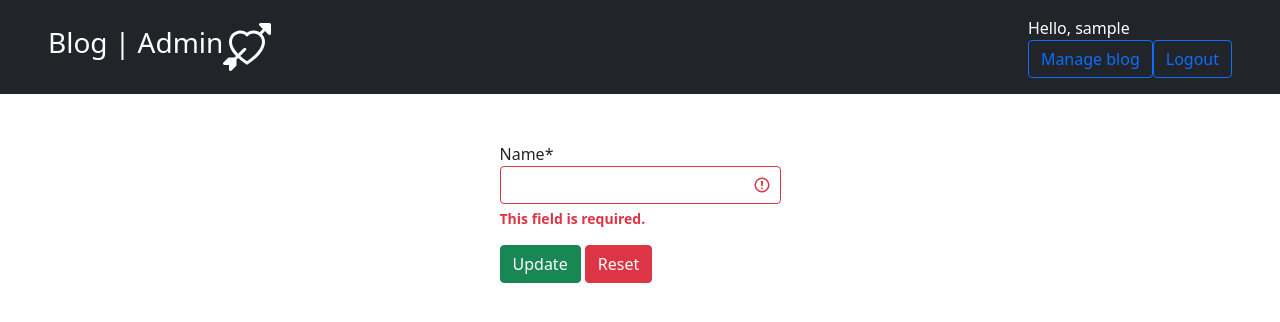
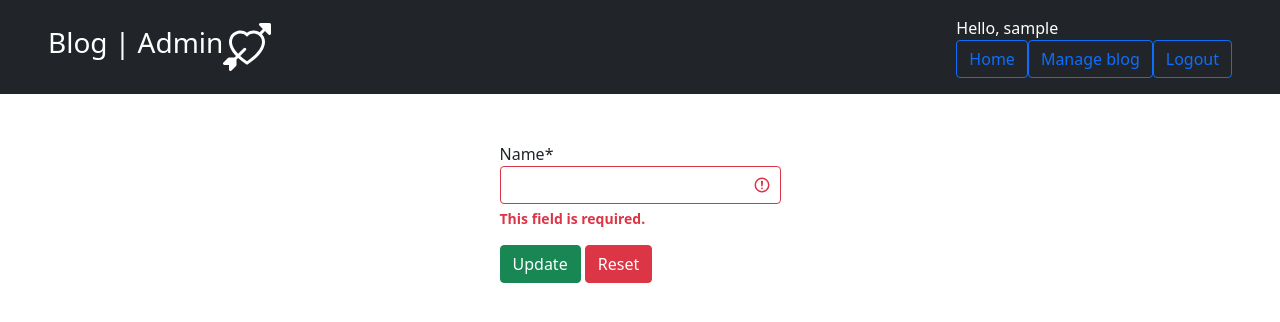
Before and after one commit to Stoon2/Django-Blog, a Django app: page /add_fWord in a window 1280 px wide. Shown: the top 322 px of the page. Run offline with Django 3.2, Linux system fonts and the light colour scheme; the visitor is signed in with stand-in values (Sample User, id 1); some libraries are stand-ins or nearby versions.

Commit message:
added home button to admin panel

```diff
--- a/templates/blog_admin/header.html
+++ b/templates/blog_admin/header.html
@@ -25,6 +25,7 @@
     <div class="d-flex flex-row justify-content-between">
       <span class="text-white">Hello, {{request.user}}<span>
       <div class="d-flex flex-row justify-content-evenly">
+        <a class="btn btn-outline-primary" href="{% url 'home' %}">Home</a></span>
         <a class="btn btn-outline-primary" href="{% url 'admin_home' %}">Manage blog</a></span>
         <a class="btn btn-outline-primary" href="{% url 'logout' %}">Logout</a></span>
       </div>
```
